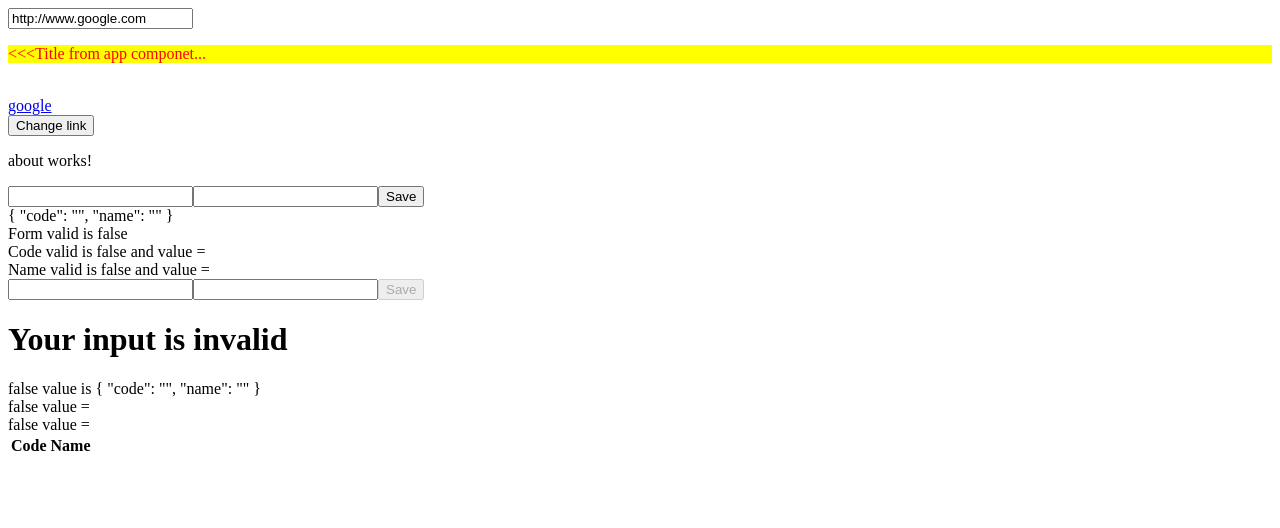
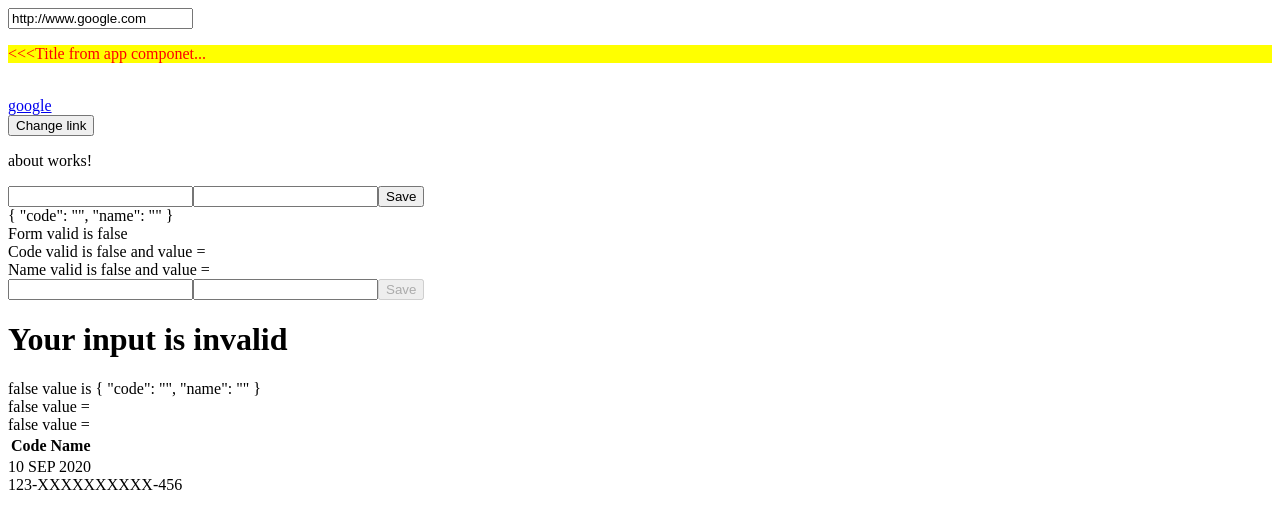
Before and after one commit to pnpsolution/Angular8, an Angular app: page / in a window 1280 px wide. Shown: the top 528 px of the page. Built offline with nearby package versions, Linux system fonts and the light colour scheme.

Commit message:
add trim credit card pipe

```diff
--- a/src/app/app.module.ts
+++ b/src/app/app.module.ts
@@ -12,6 +12,7 @@ import {
 import { BasicFormComponent } from './page/basic-form/basic-form.component';
 import { ReactiveFormComponent } from './page/reactive-form/reactive-form.component';
 import { HighlightDirective } from './highlight.directive';
+import { TrimCreditCardPipe } from './pipe/trim-credit-card.pipe';
 
 @NgModule({
   declarations: [
@@ -20,7 +21,8 @@ import { HighlightDirective } from './highlight.directive';
     AboutComponent,
     BasicFormComponent,
     ReactiveFormComponent,
-    HighlightDirective
+    HighlightDirective,
+    TrimCreditCardPipe
   ],
   imports: [
     BrowserModule,
--- a/src/app/page/reactive-form/reactive-form.component.html
+++ b/src/app/page/reactive-form/reactive-form.component.html
@@ -31,3 +31,9 @@
         </td>
     </tr>
 </table>
+<div>
+    {{ current | date: 'dd MMM y' | uppercase}}
+</div>
+<div>
+    {{ '1234567890123456' | trimCreditCard: 'x' : '-' | uppercase}}
+</div>
--- a/src/app/page/reactive-form/reactive-form.component.ts
+++ b/src/app/page/reactive-form/reactive-form.component.ts
@@ -14,6 +14,7 @@ export class ReactiveFormComponent implements OnInit {
   formSubmit: EventEmitter<AdvForm> = new EventEmitter();
 
   data: AdvForm[] = [];
+  current = new Date();
 
   constructor(fb: FormBuilder) {
     this.advForm = fb.group({
--- /dev/null
+++ b/src/app/pipe/trim-credit-card.pipe.ts
@@ -0,0 +1,18 @@
+import { Pipe, PipeTransform } from '@angular/core';
+
+@Pipe({
+  name: 'trimCreditCard'
+})
+export class TrimCreditCardPipe implements PipeTransform {
+
+  transform(value: string, ...args: string[]): string {
+    const prefix = value.substr(0, 3);
+    const suffix = value.substr(13, 3);
+    let str = '';
+    for (let i = 0; i < 10; i++) {
+      str += args[0];
+    }
+    return prefix + args[1] + str + args[1] + suffix;
+  }
+
+}
```
Also changed, not shown: 2 other files (tests, documents, lock files or other folders).
